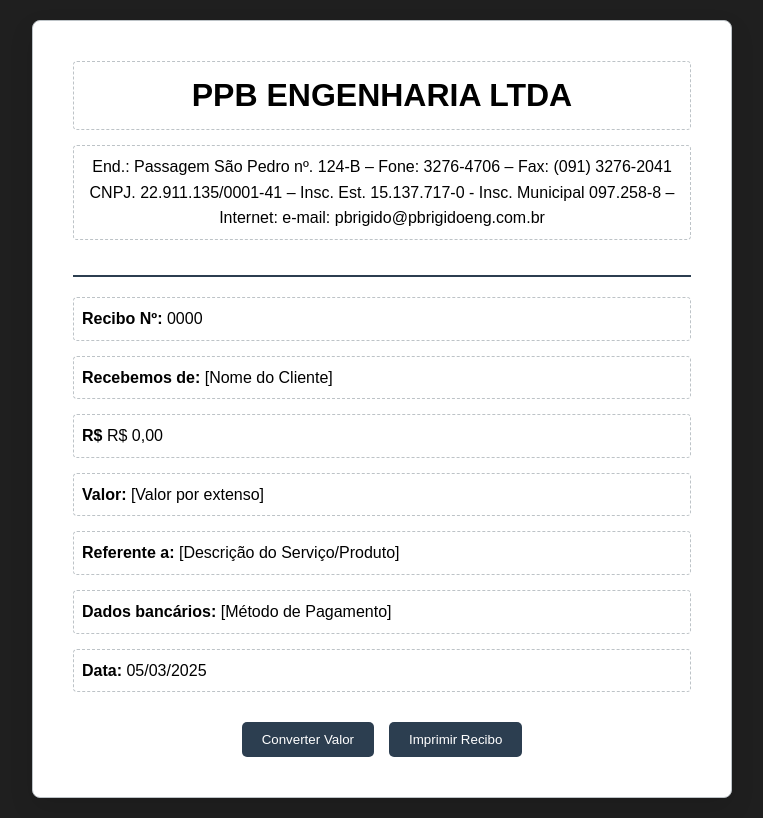
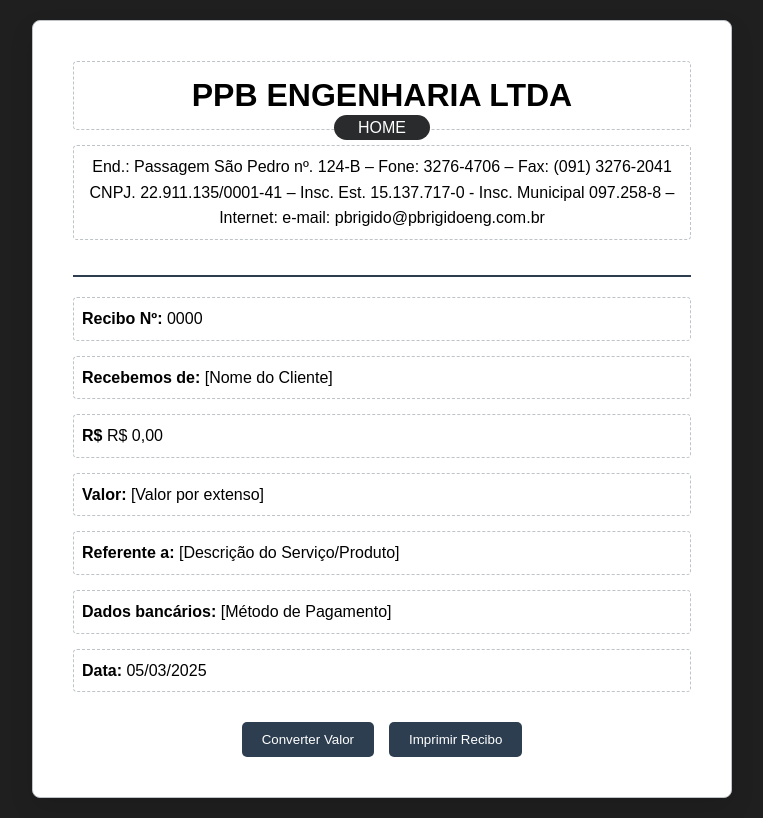
Before and after one commit to MarcxS77/Landing-accessibility, a plain HTML site: page recibo.html in a window 1280 px wide. Shown: the whole page, without its empty margins (258-1021 px from the left). Drawn offline with Linux system fonts and the light colour scheme.

Commit message:
atualizacao home button recibo

```diff
--- a/recibo.html
+++ b/recibo.html
@@ -51,6 +51,10 @@
       </div>
     </div>
 
+    <div class="home">
+        <a href="index.html">HOME</a>
+      </div>
+
     <script src="/recibo/script.js"></script>
   </body>
 </html>
--- a/recibo/styles.css
+++ b/recibo/styles.css
@@ -13,7 +13,7 @@
 }
 
 body {
-    font-family: 'Arial', sans-serif;
+  font-family: "Arial", sans-serif;
   background-color: var(--background-color);
   display: flex;
   justify-content: center;
@@ -27,7 +27,7 @@ body {
   width: 100%;
   max-width: 700px;
   background-color: white;
-    box-shadow: 0 10px 25px rgba(0,0,0,0.1);
+  box-shadow: 0 10px 25px rgba(0, 0, 0, 0.1);
   border-radius: 8px;
   padding: 40px;
   border: 1px solid var(--border-color);
@@ -79,6 +79,32 @@ body {
   background-color: var(--secondary-color);
 }
 
+.home {
+  display: flex;
+  justify-content: center;
+  align-items: end;
+  position: absolute;
+  margin-bottom: 44%;
+}
+
+.home a {
+    text-decoration: none;
+    background-color: #292b2c;
+    width: 6rem;
+    justify-content: center;
+    display: flex;
+    color: white;
+    border-radius: 15px;
+}
+
+.home a:hover{
+    color: #0FFF50;
+    transition: 0.5s;
+    background: rgba(255, 255, 255, 0.1);
+  transform: scale(1.05);
+  box-shadow: 0 10px 20px rgba(0, 0, 0, 0.2);
+}
+
 @media print {
   body {
     background-color: white;
```
Lines whose indentation alone changed are shown as unchanged.
